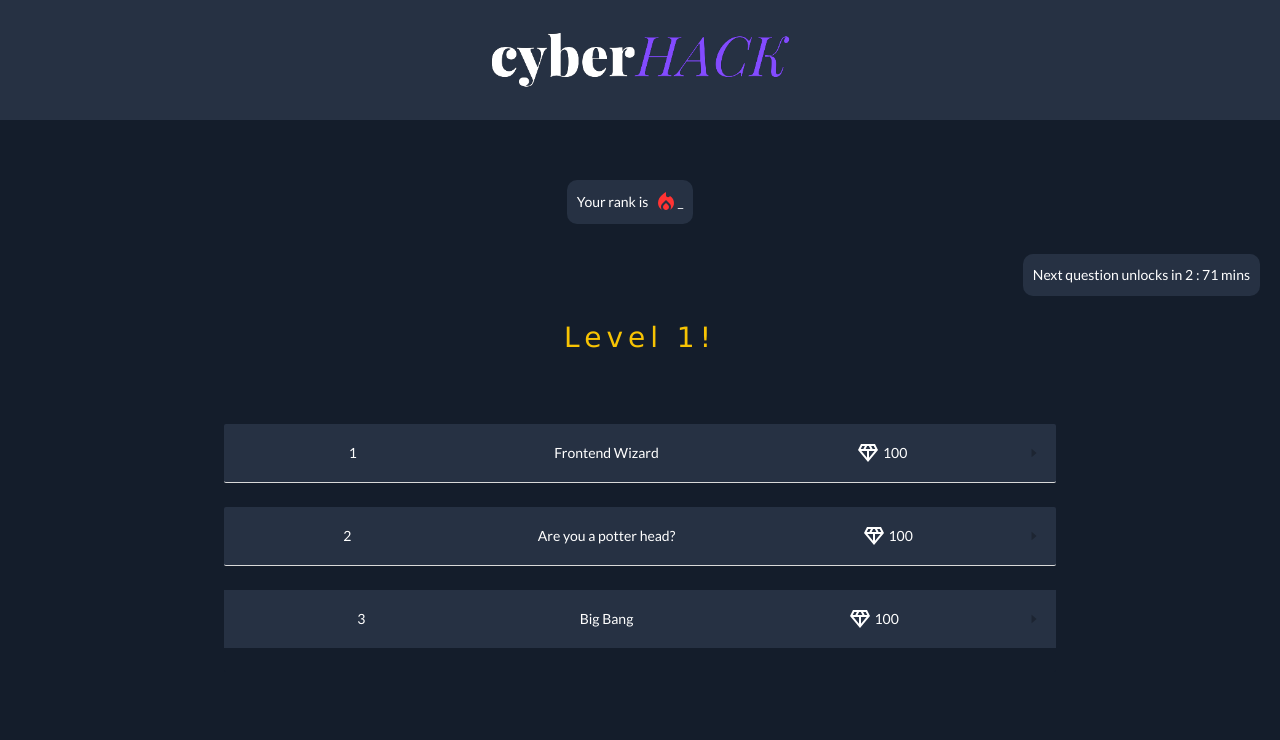
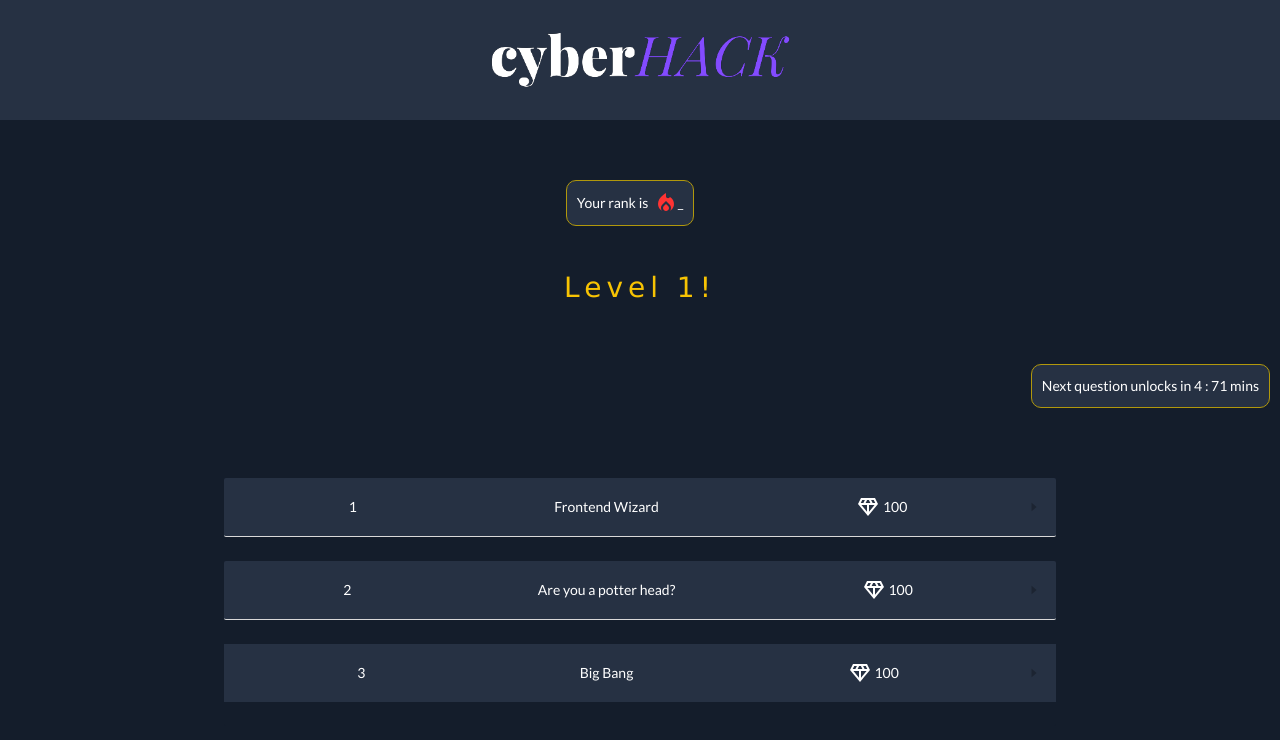
Before and after one commit to iamHrithikRaj/cyberhack-frontend, a React (Create React App) app: page /game in a window 1280 px wide. Shown: the top 740 px of the page. Built offline with nearby package versions, Linux system fonts and the light colour scheme; sample sign-in values are in the browser's storage.

Commit message:
suggestions implemented

```diff
--- /dev/null
+++ b/src/components/Countdown.js
@@ -0,0 +1,55 @@
+import React, { useEffect, useState } from 'react';
+import { startTime, questionTime, numberOfQuestions } from '../data';
+import classes from './Countdown.module.css';
+
+const Countdown = () => {
+  const getCounter = () => {
+    const now = new Date().getTime();
+
+    const distance = startTime - now;
+    const ended = distance + questionTime * numberOfQuestions * 60 * 1000;
+
+    console.log(ended);
+
+    const days = Math.floor(distance / (1000 * 60 * 60 * 24));
+    const hours = Math.floor(
+      (distance % (1000 * 60 * 60 * 24)) / (1000 * 60 * 60)
+    );
+    const minutes = Math.floor((distance % (1000 * 60 * 60)) / (1000 * 60));
+    const seconds = Math.floor((distance % (1000 * 60)) / 1000);
+
+    let timer;
+
+    if (distance < 0) {
+      if (ended < 0) {
+        timer = 'Contest has ended';
+      } else {
+        timer = 'Contest has begun';
+      }
+    } else {
+      timer =
+        'Contest starts in ' +
+        days +
+        'd ' +
+        hours +
+        'h ' +
+        minutes +
+        'm ' +
+        seconds +
+        's';
+    }
+
+    return timer;
+  };
+
+  const [timer, setTimer] = useState(getCounter());
+
+  useEffect(() => {
+    setInterval(() => {
+      setTimer(getCounter());
+    }, 1000);
+  }, []);
+  return <div className={classes.container}>{timer}</div>;
+};
+
+export default Countdown;
--- /dev/null
+++ b/src/components/Countdown.module.css
@@ -0,0 +1,9 @@
+.container {
+    background-color: #262729c7;
+    color: white;
+    display: flex;
+    align-self: center;
+    margin-top: 20px;
+    padding: 10px;
+    border-radius: 10px;
+}
--- a/src/components/QuestionBody.js
+++ b/src/components/QuestionBody.js
@@ -14,6 +14,11 @@ const QuestionBody = (props) => {
 
   const changeHintTaken = () => {
     setIsHintTaken(true);
+  };
+
+  const copyHandler = (e) => {
+    e.preventDefault();
+    return false;
   };
 
   return (
@@ -86,7 +91,9 @@ const QuestionBody = (props) => {
           </div>
         </div>
       </div>
-      <div className={classes.question}>{body}</div>
+      <div className={classes.question} onCopy={copyHandler}>
+        {body}
+      </div>
     </div>
   );
 };
--- a/src/components/QuestionBody/FlagForm.js
+++ b/src/components/QuestionBody/FlagForm.js
@@ -17,6 +17,11 @@ const FlagForm = (props) => {
   const [open, setOpen] = useState(false);
   const [error, setError] = useState('');
   const [severity, setSeverity] = useState('');
+
+  const copyPasteHandler = (e) => {
+    e.preventDefault();
+    return false;
+  };
 
   const submitHandler = (e) => {
     e.preventDefault();
@@ -102,6 +107,8 @@ const FlagForm = (props) => {
           <input
             className={classes.forminput}
             ref={flagInputRef}
+            onPaste={copyPasteHandler}
+            onCopy={copyPasteHandler}
             placeholder='{ Your Flag Goes Here }'
           />
           <button type='submit' className={classes.formbtn}>
--- a/src/components/Rank.module.css
+++ b/src/components/Rank.module.css
@@ -10,4 +10,5 @@
     justify-content: center;
     padding: 10px;
     border-radius: 10px;
+    border: 1px solid rgb(177, 152, 12);
 }
--- a/src/components/Timer.js
+++ b/src/components/Timer.js
@@ -1,9 +1,8 @@
 import React from 'react';
-import { useState, useEffect, useCallback } from 'react';
 import classes from './Timer.module.css';
 
 const Timer = (props) => {
-  return <div className={classes.container}>{props.timer}</div>;
+  return <span className={classes.container}>{props.timer}</span>;
 };
 
 export default Timer;
--- a/src/components/Timer.module.css
+++ b/src/components/Timer.module.css
@@ -5,10 +5,14 @@
     margin-top: 10px;
     display: flex;
     justify-content: right;
-    margin-right: 20px;
-    margin-bottom: 20px;
+    margin-right: 10px;
+    margin-bottom: 70px;
     padding: 10px;
     border-radius: 10px;
+    position: -webkit-sticky;
+    position: sticky;
+    top: 30px;
+    border: 1px solid rgb(177, 152, 12);
 }
 
 @media only screen and (max-width: 520px) {
--- a/src/data.js
+++ b/src/data.js
@@ -22,7 +22,9 @@ const data = [
   },
 ];
 
-const startTime = new Date('March 22 2022 20:00').getTime();
+const startTime = new Date('March 22 2022 22:46').getTime();
+const questionTime = 5;
+const numberOfQuestions = 3;
 
 export default data;
-export { startTime };
+export { startTime, questionTime, numberOfQuestions };
--- a/src/pages/GameScreen.js
+++ b/src/pages/GameScreen.js
@@ -7,12 +7,9 @@ import { useState, useCallback, useEffect } from 'react';
 import { useNavigate } from 'react-router-dom';
 import { useSelector } from 'react-redux';
 import Rank from './../components/Rank';
-import { startTime } from '../data';
+import { startTime, questionTime, numberOfQuestions } from '../data';
 
 const GameScreen = () => {
-  const questionTime = 2;
-  const numberOfQuestions = 3;
-
   let collapsibles = ['disabled', 'disabled', 'disabled'];
   const navigate = useNavigate();
   const isAuthenticated = useSelector((state) => state.auth.isAuthenticated);
@@ -81,9 +78,9 @@ const GameScreen = () => {
       <div className={classes.body}>
         <div className={classes.level}>
           <Rank />
-          <Timer timer={timer} />
           <h1 className={classes.leveltext}>Level 1!</h1>
         </div>
+        <Timer timer={timer} />
         <div className={classes.questioncontainer}>
           <Questions collapsibles={collapsibles} uncollapsed={total} />
         </div>
--- a/src/pages/GameScreen.module.css
+++ b/src/pages/GameScreen.module.css
@@ -1,16 +1,20 @@
 .body {
     min-height: calc(100vh - 9vh - 44px);
     background-color: #141d2b;
+    display: flex;
+    flex-direction: column;
 }
 
 .level {
+    display: unset;
     text-align: center;
-    padding: 50px 0;
+    padding: 50px 0 30px;
     display: flex;
     flex-direction: column;
 }
 
 .leveltext {
+    margin-top: 20px;
     letter-spacing: 5px;
     font-family: 'Lucida Sans', 'Lucida Sans Regular', 'Lucida Grande', 'Lucida Sans Unicode', Geneva, Verdana, sans-serif;
     color: #f7c303;
--- a/src/pages/Login.js
+++ b/src/pages/Login.js
@@ -12,7 +12,8 @@ import Alert from '@mui/material/Alert';
 import IconButton from '@mui/material/IconButton';
 import CloseIcon from '@mui/icons-material/Close';
 import Collapse from '@mui/material/Collapse';
-import { startTime } from '../data';
+import { startTime, questionTime, numberOfQuestions } from '../data';
+import Countdown from './../components/Countdown';
 
 const Login = () => {
   const emailInputRef = useRef();
@@ -68,8 +69,15 @@ const Login = () => {
     }
 
     setInterval(() => {
+      const ended =
+        startTime +
+        questionTime * numberOfQuestions * 60 * 1000 -
+        new Date().getTime();
       if (new Date() >= new Date(startTime)) {
         setIsEnabled(true);
+      }
+      if (ended < 0) {
+        setIsEnabled(false);
       }
     }, 1000);
   });
@@ -97,6 +105,7 @@ const Login = () => {
       </Collapse>
       <div className={classes.outer}>
         <div className={classes.container}>
+          <Countdown />
           <div className={classes.logocontainer}>
             <img
               className={classes.amitylogo}
@@ -129,6 +138,7 @@ const Login = () => {
                 type='submit'
                 className={isEnabled ? classes.formbtn : classes.formdisablebtn}
                 disabled={!isEnabled}
+                style={{ marginBottom: '20px' }}
               >
                 Login
               </button>
--- a/src/pages/Login.module.css
+++ b/src/pages/Login.module.css
@@ -16,7 +16,7 @@
 .container {
     border-radius: 10px;
     display: flex;
-    height: 65vh;
+    height: 75vh;
     width: 80vw;
     background-color: #1e1f22;
     opacity: 0.8;
@@ -93,7 +93,7 @@
     }
 
     .container {
-        height: 65vh;
+        height: 75vh;
         width: 60vw;
     }
 
```
Also changed, not shown: 1 other file (tests, documents, lock files or other folders).
